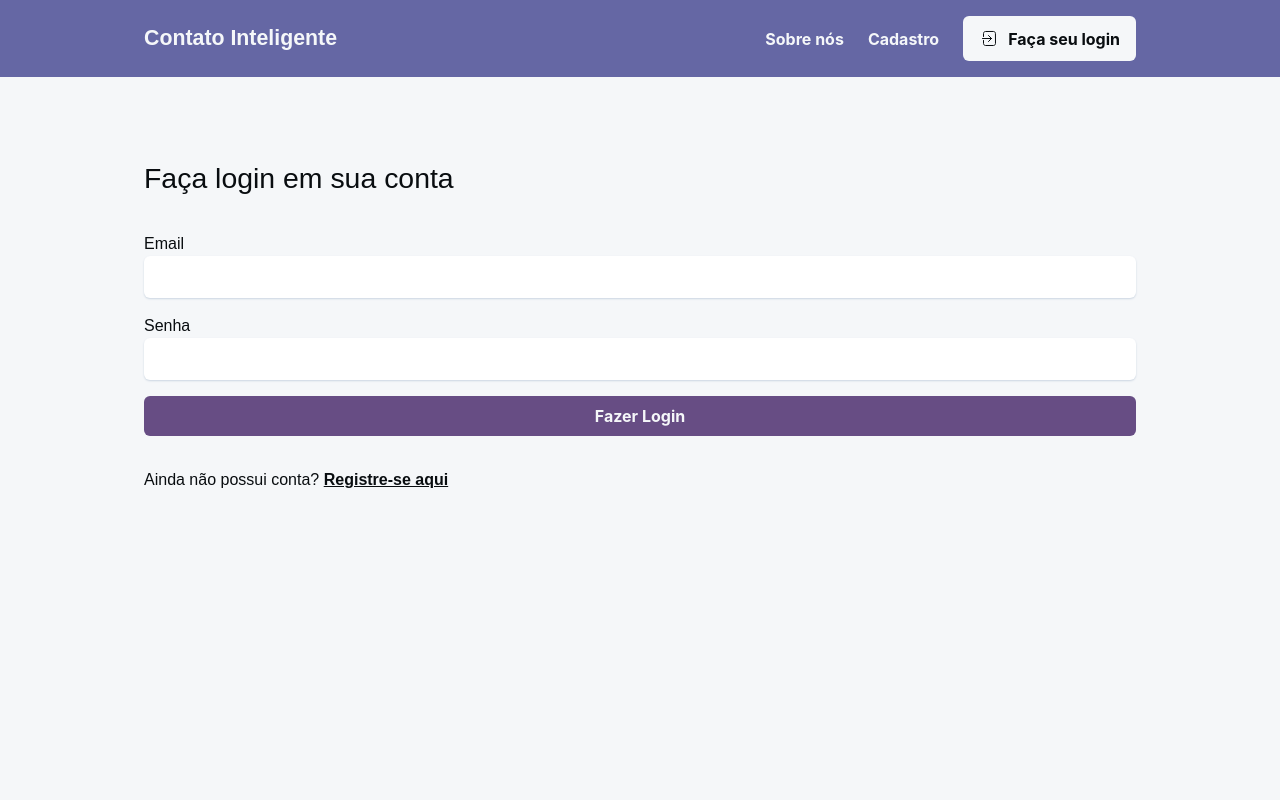
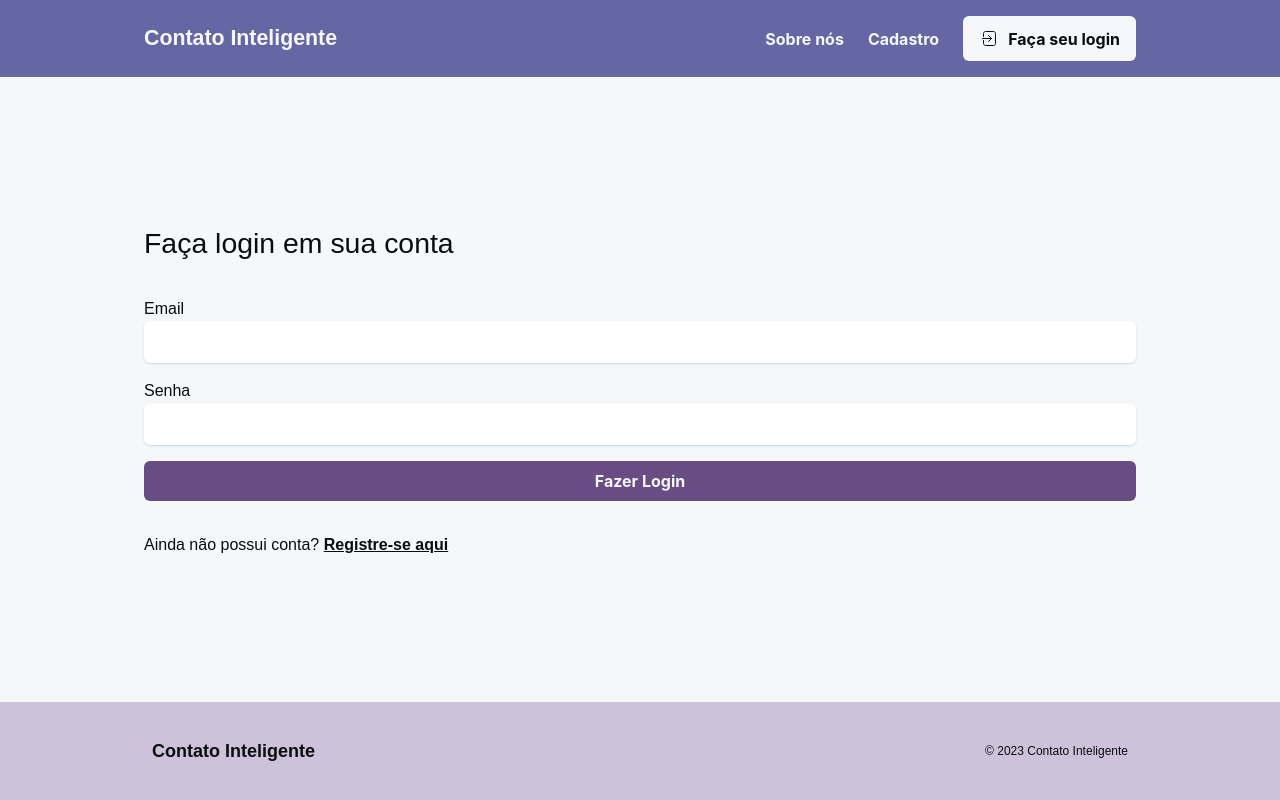
Before and after one commit to vinicioscst/contatointeligente-frontend, a Next.js app: page /login in a window 1280 px wide. Built offline with nearby package versions, Linux system fonts and the light colour scheme; a web font is replaced by a local one.

Commit message:
style: fixed elements spacement

```diff
--- a/src/app/login/page.tsx
+++ b/src/app/login/page.tsx
@@ -1,3 +1,4 @@
+import Footer from "@/components/Footer";
 import Header from "@/components/Header";
 import LoginForm from "@/components/form/LoginForm";
 import MobileNav from "@/components/navigation/MobileNav";
@@ -12,7 +13,7 @@
 
 export default function Login() {
   return (
-    <>
+    <div className="flex flex-col justify-between min-h-[100dvh]">
       <Header
         desktopMenu={<Nav />}
         mobileMenu={<MobileNav />}
@@ -21,6 +22,7 @@
       <main className="flex justify-center">
         <LoginForm />
       </main>
-    </>
+      <Footer />
+    </div>
   );
 }
--- a/src/app/page.tsx
+++ b/src/app/page.tsx
@@ -1,3 +1,4 @@
+import Features from "@/components/Features";
 import Footer from "@/components/Footer";
 import Header from "@/components/Header";
 import HomeBanner from "@/components/home/HomeBanner";
@@ -6,12 +7,13 @@
 
 export default function Home() {
   return (
-    <>
+    <div className="flex flex-col justify-between min-h-[100dvh]">
       <Header desktopMenu={<Nav />} mobileMenu={<MobileNav />} sendToHome={false}/>
-      <main className="flex">
+      <main className="flex flex-col items-center">
         <HomeBanner />
+        <Features />
       </main>
       <Footer />
-    </>
+    </div>
   );
 }
--- a/src/app/register/page.tsx
+++ b/src/app/register/page.tsx
@@ -3,6 +3,7 @@
 import Nav from "@/components/navigation/Nav";
 import RegisterForm from "@/components/form/RegisterForm";
 import { Metadata, ResolvingMetadata } from "next";
+import Footer from "@/components/Footer";
 
 export function generateMetadata(parent: ResolvingMetadata): Metadata {
   return {
@@ -12,7 +13,7 @@
 
 export default function Register() {
   return (
-    <>
+    <div className="flex flex-col justify-between">
       <Header
         desktopMenu={<Nav />}
         mobileMenu={<MobileNav />}
@@ -21,6 +22,7 @@
       <main className="flex justify-center">
         <RegisterForm />
       </main>
-    </>
+      <Footer />
+    </div>
   );
 }
```
